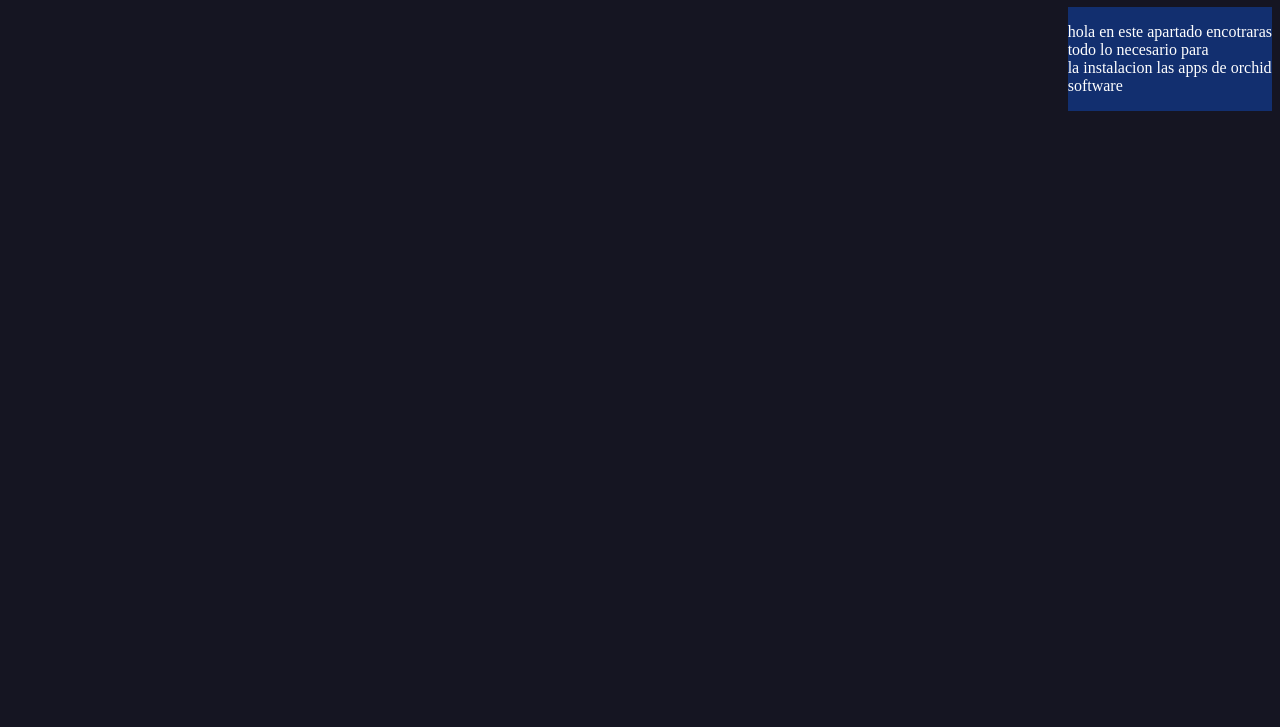
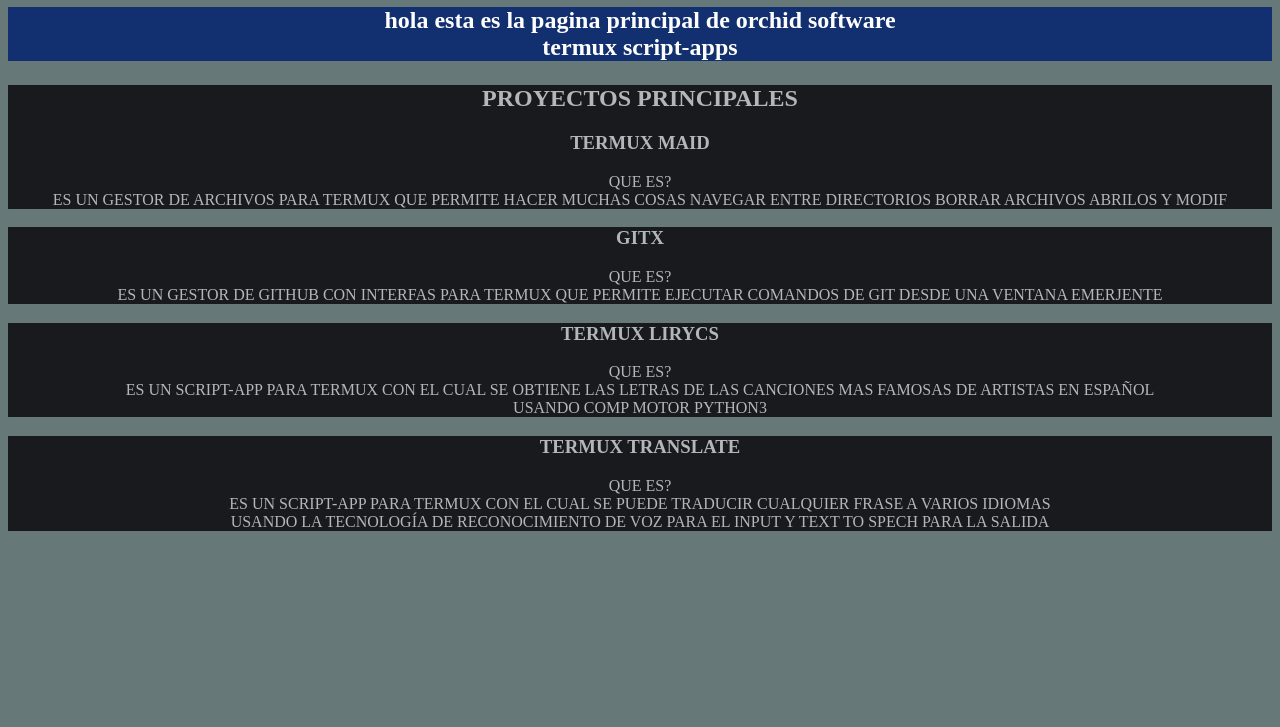
Before and after one commit to h-wholf/h-wholf.github.io, a plain HTML site: page index.html in a window 1280 px wide. Shown: the part 73-800 px from the top of the page. Drawn offline with Linux system fonts and the light colour scheme.

Commit message:
update2_.0

```diff
--- a/estilo.css
+++ b/estilo.css
@@ -1,19 +1,50 @@
 .body{
-  background-color: #151522;
+  background-color: rgb(102,120,120);
 
 }
 
 .titulo{
-  background-color: #122f6f;
-  border-radius: 25px;
+  background-color: rgb(24,26,30);
+
   text-align: center;
   text-transform: uppercase;
-  color: #37ca3c;
+  color: rgb(180,183,185);
 }
 
 .derecha{
   background-color: #122f6f;
   color: white;
-  float: right;
+
 
 }
+
+.enlaces{
+  background-color: rgb(24,26,30);
+
+  text-align: center;
+  text-transform: uppercase;
+  color: rgb(180,183,185);
+
+}
+.gitx{
+  background-color: rgb(24,26,30);
+
+  text-align: center;
+  text-transform: uppercase;
+  color: rgb(180,183,185);
+
+}
+.letras{
+  background-color: rgb(24,26,30);
+
+  text-align: center;
+  text-transform: uppercase;
+  color: rgb(180,183,185);
+}
+.translate{
+  background-color: rgb(24,26,30);
+
+  text-align: center;
+  text-transform: uppercase;
+  color: rgb(180,183,185);
+}
--- a/index.html
+++ b/index.html
@@ -2,7 +2,7 @@
 <html>
   <head>
     <meta http-equiv="content-type" content="text/html; charset=utf-8" />
-    <title>!VIENVENIDOS A ORCHI ZOFTWARE! 💻</title>
+    <title>!VIENVENIDOS A ORCHID ZOFTWARE! 💻</title>
     <link rel="stylesheet" href="estilo.css" type="text/css" media="all" />
   </head>
   <body class="body">
@@ -12,11 +12,46 @@
     <h1 class="titulo">VIENVENIDOS a orchid software</h1>
     </div>
     <div class="derecha">
-      <p class="apps">
-        hola en este apartado encotraras <br>todo lo necesario para <br>
-        la instalacion las apps de orchid <br>software
-      </p>
 
-    </div>
+      <center> <h2>hola esta es la pagina principal de orchid software<br>termux script-apps<p class=" apps"></p></h2></center>
+      </div>
+      <div class="enlaces">
+        <center>
+          <h2>proyectos principales</h2>
+          <h3>termux maid</h3>
+          <p>que es? <br>
+          es un gestor de archivos para termux que permite hacer muchas cosas  navegar entre directorios borrar archivos abrilos y modif
+          </p>
+          </center>
+      </div>
+      <div class="gitx">
+        <center>
+          <h3>gitx</h3>
+          <p>que es? <br>
+          es un gestor de github con interfas  para termux que permite ejecutar comandos de git desde una ventana emerjente
+          </p>
+          </center>
+      </div>
+      <div class="letras">
+        <center>
+          <h3>termux lirycs</h3>
+          <p>que es? <br>
+          es un script-app para termux con el cual se obtiene las letras de las canciones mas famosas de artistas en español<br>usando comp motor python3
+          </p>
+          </center>
+      </div>
+      <div class="translate">
+        <center>
+          <h3>termux translate</h3>
+          <p>que es? <br>
+          es un script-app para termux con el cual se puede traducir
+          cualquier frase a varios idiomas <br> usando la tecnología de reconocimiento de voz para el input y text to spech para la salida
+          </p>
+          </center>
+      </div>
+
+
+
+
   </body>
 </html>
```
